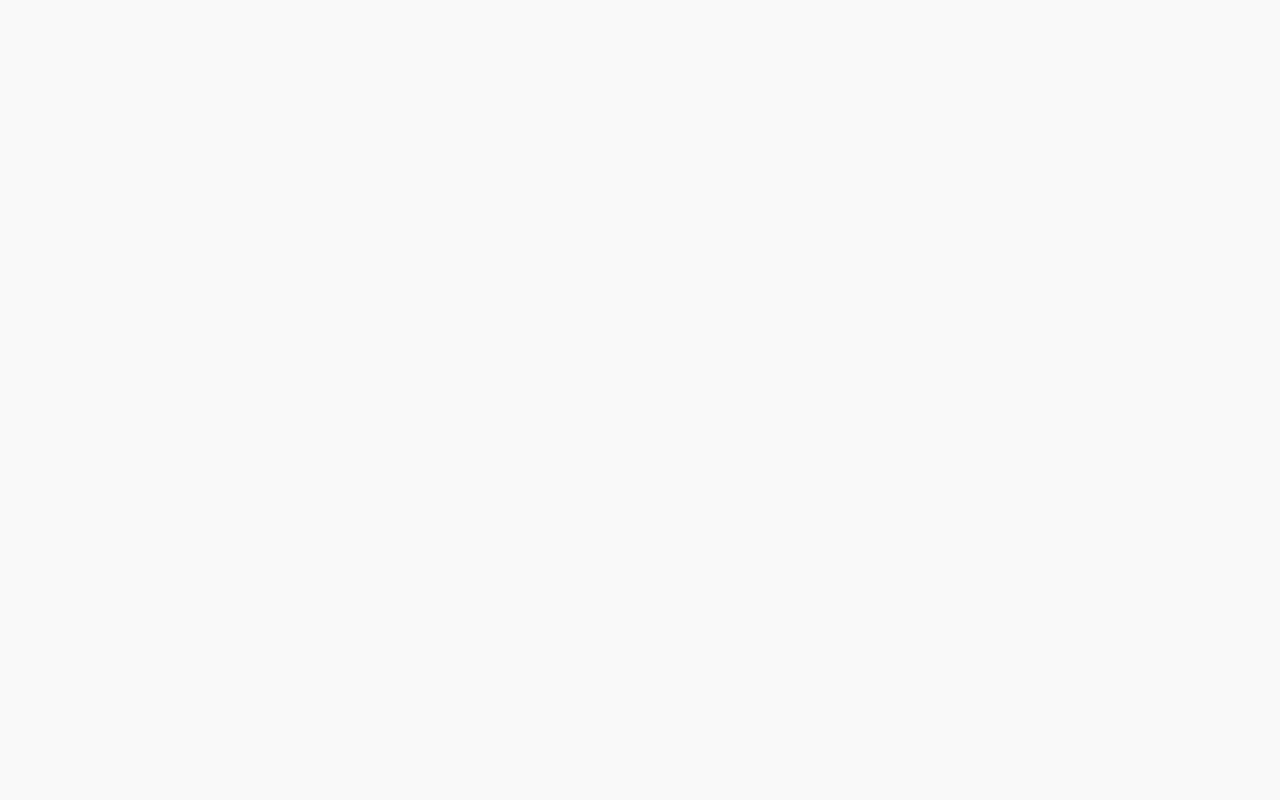
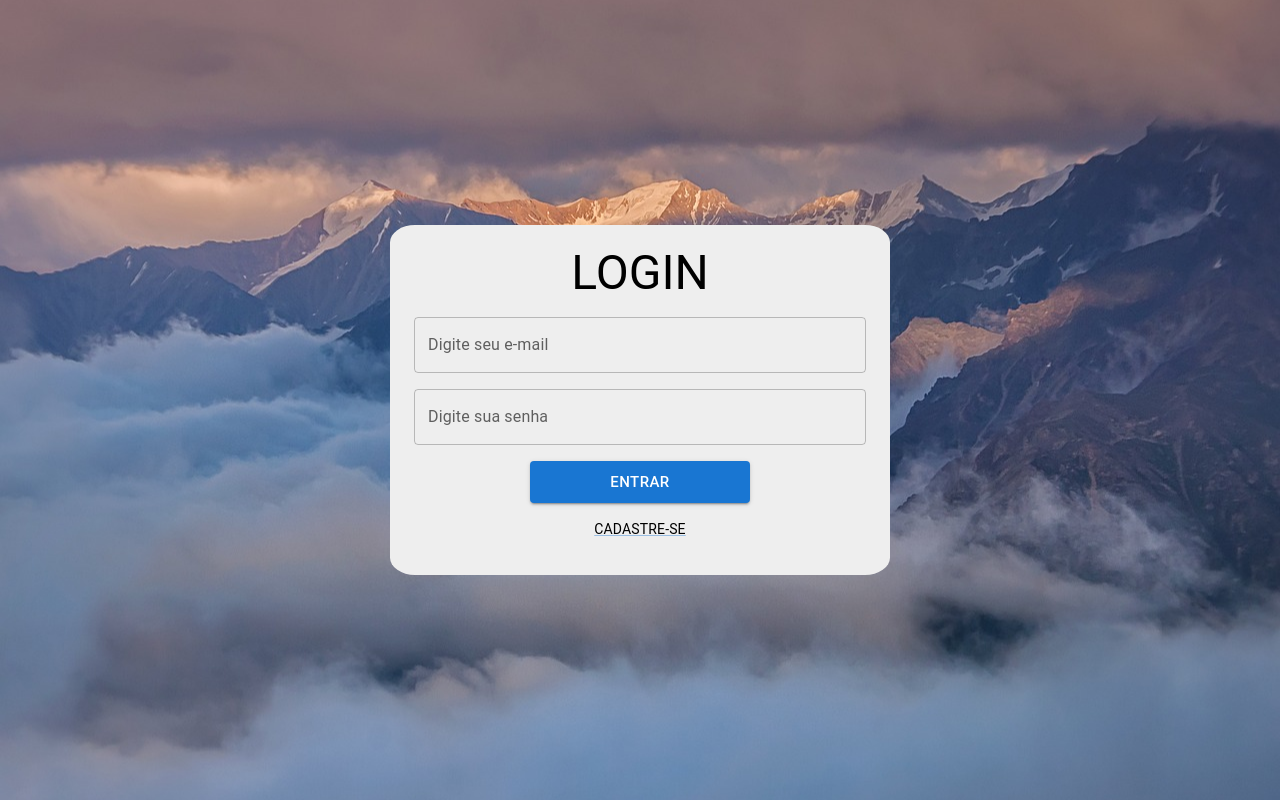
Before and after one commit to Guisalazarr/wallet, a React (Vite) app: page / in a window 1280 px wide. Before the commit this address had no page. Built offline with nearby package versions, Linux system fonts and the light colour scheme.

Commit message:
feature: page login

```diff
--- a/src/config/layout/DefaultLayout.tsx
+++ b/src/config/layout/DefaultLayout/DefaultLayout.tsx
@@ -1,7 +1,8 @@
 import { Grid2 } from '@mui/material';
 import React from 'react';
-import Navbar from '../../componets/Navbar';
-import ContainerStyled from './componets/ContainerLayout';
+import Navbar from './componets/Navbar';
+import ContainerLayout from './componets/ContainerLayout'
+
 
 interface DefaultLayoutProps {
     component: React.FC;
@@ -14,9 +15,9 @@ const DefaultLayout: React.FC<DefaultLayoutProps> = ({ component: Component }) =
                 <Navbar />
             </Grid2>
             <Grid2 size={12}>
-                <ContainerStyled maxWidth="md">
+                <ContainerLayout maxWidth="md">
                     <Component />
-                </ContainerStyled>
+                </ContainerLayout>
             </Grid2>
         </Grid2>
     );
--- a/src/componets/Navbar.tsx
+++ b/src/config/layout/DefaultLayout/componets/Navbar.tsx
@@ -12,8 +12,8 @@ import Tooltip from '@mui/material/Tooltip';
 import MenuItem from '@mui/material/MenuItem';
 import WalletIcon from '@mui/icons-material/Wallet';
 import LogoutOutlinedIcon from '@mui/icons-material/LogoutOutlined';
-import routes from '../routes/routes';
 import { useNavigate } from 'react-router-dom';
+import routes from '../../../../routes/routes';
 
 
 
@@ -22,7 +22,7 @@ const Navbar: React.FC = () => {
     const navigate = useNavigate();
 
     const handleExit = () => {
-        console.log('saiu')
+        navigate('/')
     };
 
 
--- /dev/null
+++ b/src/config/layout/LoginLayout/LoginLayout.tsx
@@ -0,0 +1,21 @@
+import { Grid2 } from "@mui/material";
+import BoxLogin from "./components/BoxLogin";
+import ContainerLogin from "./components/ContainerLogin";
+
+interface LoginLayoutProps {
+    component: React.FC;
+}
+
+const LoginLayout: React.FC<LoginLayoutProps> = ({ component: Component }) => {
+    return (
+        <ContainerLogin container>
+            <Grid2 size={12}>
+                <BoxLogin >
+                    <Component />
+                </BoxLogin>
+            </Grid2>
+        </ContainerLogin>
+    );
+};
+
+export default LoginLayout;
--- /dev/null
+++ b/src/config/layout/LoginLayout/components/BoxLogin.tsx
@@ -0,0 +1,14 @@
+import { Container, styled } from "@mui/material";
+
+const BoxLogin = styled(Container)({
+    width: '500px',
+    height: '350px',
+    borderRadius: '5%',
+    textAlign: 'center',
+    color: 'white',
+    padding: '20px',
+    backgroundColor: '#eeeeee'
+
+})
+
+export default BoxLogin
--- /dev/null
+++ b/src/config/layout/LoginLayout/components/ContainerLogin.tsx
@@ -0,0 +1,10 @@
+import { Grid2, styled } from '@mui/material';
+
+const ContainerLogin = styled(Grid2)({
+    height: '100vh',
+    justifyContent: 'center',
+    alignItems: 'center',
+    background: 'url("/images/background.jpg") center/ cover no-repeat'
+});
+
+export default ContainerLogin;
--- a/src/pages/Income/index.tsx
+++ b/src/pages/Income/index.tsx
@@ -4,7 +4,6 @@ import TitlePage from "../../componets/TitlePage"
 import Search from "../../componets/Search"
 import ListTransactions from "../../componets/ListTransactions"
 import AddIcon from '@mui/icons-material/Add';
-import { data } from "react-router"
 import { Transaction } from "../../types/transaction.models"
 
 const Income: React.FC = () => {
--- /dev/null
+++ b/src/pages/Login/index.tsx
@@ -0,0 +1,55 @@
+import { Button, Grid2, Link, TextField, Typography } from "@mui/material";
+import React from "react"
+import TitlePage from "../../componets/TitlePage";
+import { useNavigate } from "react-router-dom";
+
+
+const Login: React.FC = () => {
+
+    const navigate = useNavigate();
+
+    return (
+        <Grid2 container spacing={2}>
+            <Grid2 size={12}>
+                <TitlePage title={'LOGIN'}></TitlePage>
+            </Grid2>
+            <Grid2 size={12}>
+                <TextField
+                    fullWidth
+                    type="email"
+                    id="email-login"
+                    label="Digite seu e-mail"
+                    variant="outlined"
+                />
+            </Grid2>
+            <Grid2 size={12}>
+                <TextField
+                    fullWidth
+                    type="password"
+                    id="password"
+                    label="Digite sua senha"
+                    variant="outlined"
+                />
+            </Grid2>
+            <Grid2 size={12}>
+                <Button
+                    variant="contained"
+                    size="large"
+                    sx={{ paddingX: '80px' }}
+                    color="primary"
+                    onClick={() => navigate('./home')}
+                >
+                    Entrar
+                </Button>
+            </Grid2>
+            <Grid2 size={12}>
+                <Link style={{ cursor: 'pointer' }}>
+                    <Typography variant="body2" color="black">
+                        CADASTRE-SE
+                    </Typography>
+                </Link>
+            </Grid2>
+        </Grid2>
+    );
+}
+export default Login
--- a/src/routes/AppRoutes.tsx
+++ b/src/routes/AppRoutes.tsx
@@ -2,13 +2,16 @@ import React from "react"
 import { BrowserRouter, Route, Routes } from "react-router"
 import Home from "../pages/Home"
 import Income from "../pages/Income"
-import DefaultLayout from "../config/layout/DefaultLayout"
 import Outcome from "../pages/Outcome"
+import DefaultLayout from "../config/layout/DefaultLayout/DefaultLayout"
+import Login from "../pages/Login"
+import LoginLayout from "../config/layout/LoginLayout/LoginLayout"
 
 const AppRoutes: React.FC = () => {
     return (
         <BrowserRouter>
             <Routes>
+                <Route path="/" element={<LoginLayout component={Login} />} />
                 <Route path="/home" element={<DefaultLayout component={Home} />} />
                 <Route path="/income" element={<DefaultLayout component={Income} />} />
                 <Route path="/outcome" element={<DefaultLayout component={Outcome} />} />
```
Also changed, not shown: public/images/background.jpg (added), src/config/layout/DefaultLayout/componets/ContainerLayout.tsx (renamed from src/config/layout/componets/ContainerLayout.tsx).
